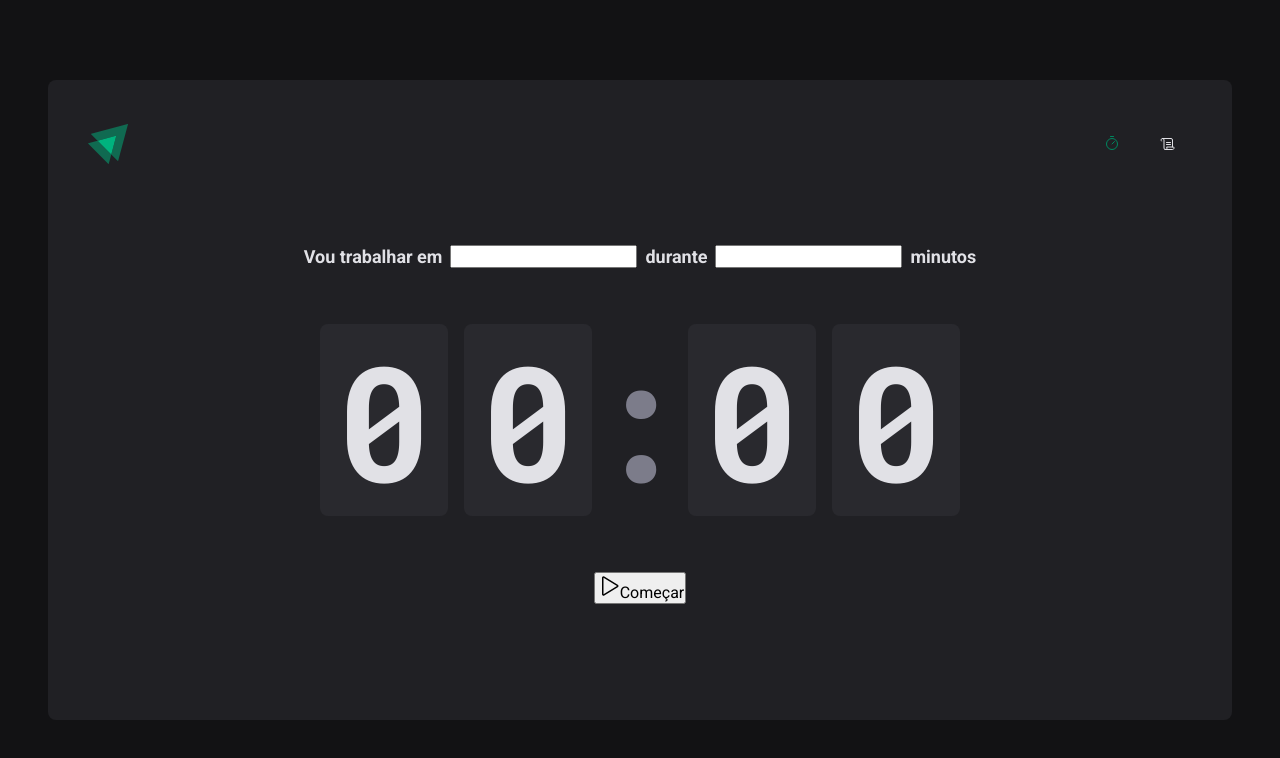
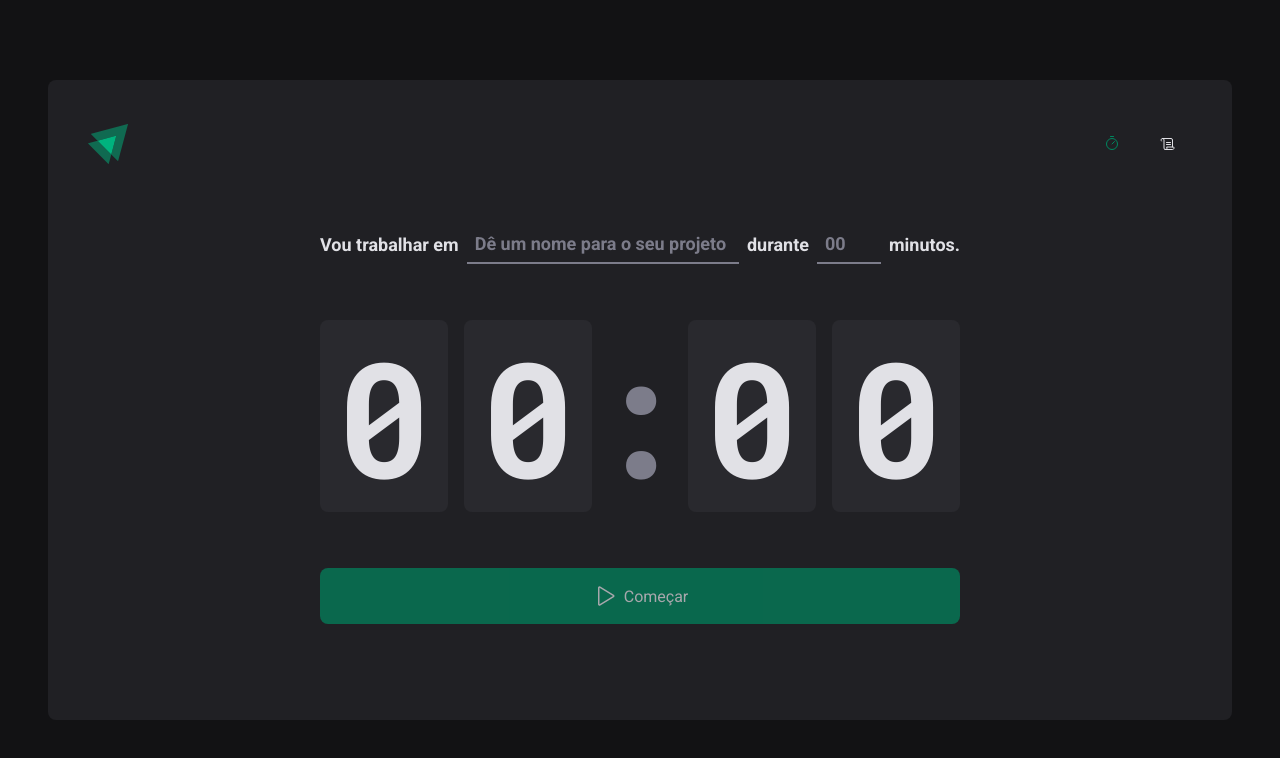
Before and after one commit to nathallye/ignite-timer, a React (Vite) app: page / in a window 1280 px wide. Shown: the top 758 px of the page. Built offline with nearby package versions, Linux system fonts and the light colour scheme.

Commit message:
Completion of inputs

```diff
--- a/src/pages/Home/Home.tsx
+++ b/src/pages/Home/Home.tsx
@@ -3,7 +3,10 @@ import {
   CountdownContainer,
   FormContainer,
   HomeContainer,
+  MinutesAmountInput,
   Separator,
+  StartCountdownButton,
+  TaskInput,
 } from "./styles";
 
 export const Home = () => {
@@ -12,12 +15,19 @@ export const Home = () => {
       <form action="">
         <FormContainer>
           <label htmlFor="task">Vou trabalhar em</label>
-          <input id="task" />
+          <TaskInput
+            id="task"
+            placeholder="Dê um nome para o seu projeto"
+          />
 
           <label htmlFor="minutesAmount">durante</label>
-          <input type="number" id="minutesAmount" />
+          <MinutesAmountInput
+            type="number"
+            id="minutesAmount"
+            placeholder="00"
+          />
 
-          <span>minutos</span>
+          <span>minutos.</span>
         </FormContainer>
 
         <CountdownContainer>
@@ -28,10 +38,10 @@ export const Home = () => {
           <span>0</span>
         </CountdownContainer>
 
-        <button type="submit">
+        <StartCountdownButton disabled type="submit">
           <Play size={24} />
           Começar
-        </button>
+        </StartCountdownButton>
       </form>
     </HomeContainer>
   );
--- a/src/pages/Home/styles.ts
+++ b/src/pages/Home/styles.ts
@@ -29,6 +29,36 @@ export const FormContainer = styled.div`
   font-weight: bold;
 `;
 
+const BaseInput = styled.input`
+  background: transparent;
+
+  border: 0;
+  border-bottom: 2px solid ${(props) => props.theme["gray-500"]};
+  height: 2.5rem;
+  padding: 0 0.5rem;
+
+  color: ${(props) => props.theme["gray-100"]};
+  font-size: 1.125rem;
+  font-weight: bold;
+
+  &:focus {
+    border-color: ${(props) => props.theme["green-500"]};
+    box-shadow: none;
+  }
+
+  &::placeholder {
+    color: ${(props) => props.theme["gray-500"]};
+  }
+`;
+
+export const TaskInput = styled(BaseInput)`
+  flex: 1;
+`;
+
+export const MinutesAmountInput = styled(BaseInput)`
+  width: 4rem;
+`;
+
 export const CountdownContainer = styled.div`
   display: flex;
 
@@ -42,8 +72,8 @@ export const CountdownContainer = styled.div`
   span {
     background: ${(props) => props.theme["gray-700"]};
 
+    border-radius: 8px;
     padding: 2rem 1rem;
-    border-radius: 8px;
   }
 `;
 
@@ -58,3 +88,31 @@ export const Separator = styled.div`
 
   overflow: hidden;
 `;
+
+
+export const StartCountdownButton = styled.button`
+  display: flex;
+  align-items: center;
+  justify-content: center;
+
+  background: ${(props) => props.theme["green-500"]};
+  border: 0;
+  border-radius: 8px;
+
+  width: 100%;
+  padding: 1rem;
+  gap: 0.5rem;
+
+  color: ${(props) => props.theme["gray-100"]};;
+
+  cursor: pointer;
+
+  &:not(:disabled):hover {
+    background: ${(props) => props.theme["green-700"]};
+  }
+
+  &:disabled {
+    opacity: 0.7;
+    cursor: not-allowed;
+  }
+`;
```
